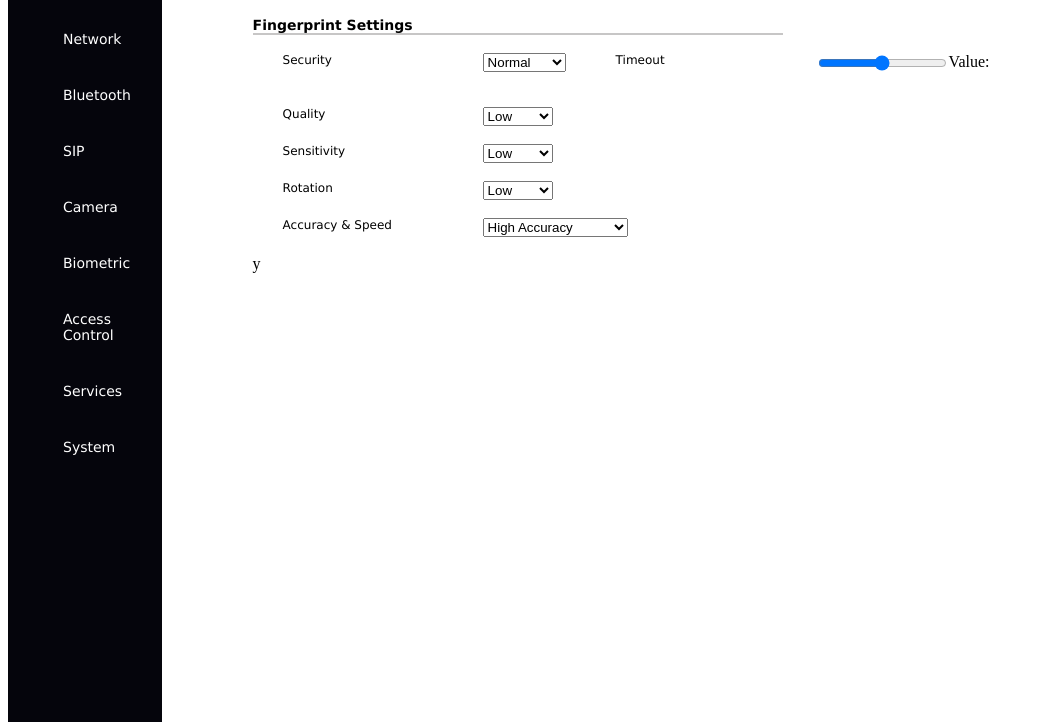
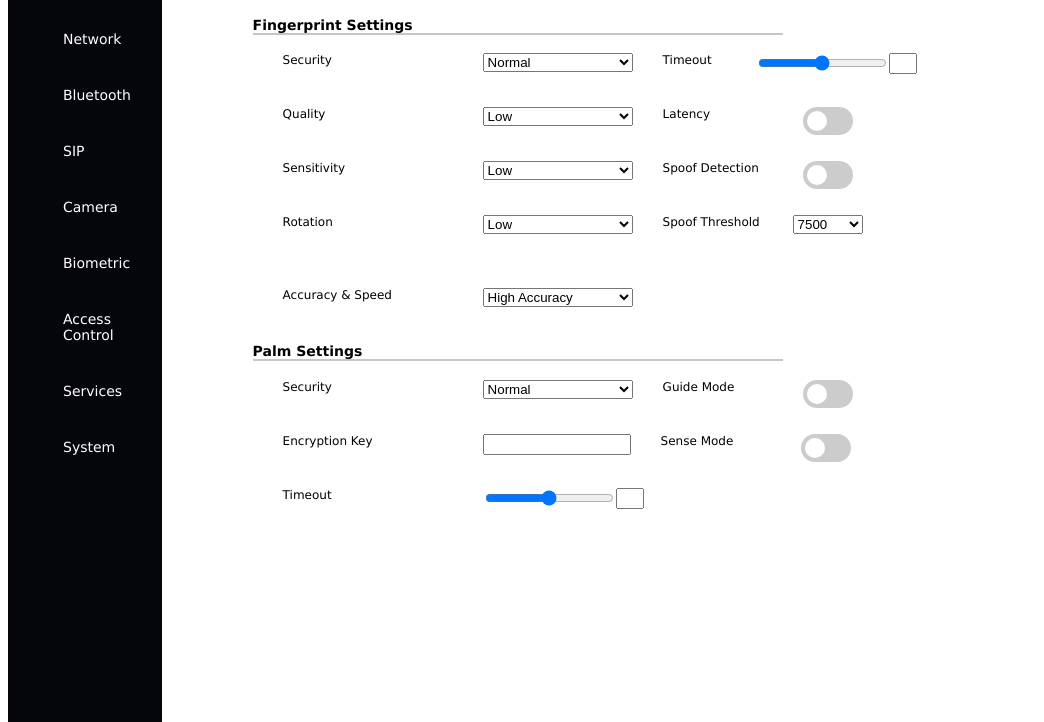
Before and after one commit to cnara018/FR-Intercom-, a plain HTML site: page Biometric.html in a window 1280 px wide. Shown: the part 78-800 px from the top of the page, without its empty margins (0-1044 px from the left). Drawn offline with Linux system fonts and the light colour scheme.

Commit message:
Finished Biometric page

```diff
--- a/Biometric.html
+++ b/Biometric.html
@@ -30,7 +30,7 @@
     <h2>Biometric</h2>
     <h4>Fingerprint Settings</h4>
 
-    <div id = "leftbio1">
+    <div id="leftbio1">
       <label for="Security" id=Security>Security</label>
       <select name="Security" id="Security">
         <option value="opt1">Normal</option>
@@ -38,15 +38,17 @@
         <option value="opt3">Maximum</option>
       </select>
 
-
-        <label for="timeout" id = "timeoutlbl">Timeout</label>
+    </div>
+    <div id='timeout'>
+      <label for="timeout" id="timeoutlbl">Timeout</label>
       <div class="slidecontainer">
-                <input type="range" min="0" max="100" value="50">
-               Value: <span id="demo"></span>
+        <input id="timeout" type="range" min="0" max="100" value="50">
+        <input type="text" id="framerate" name="framerate">&nbsp;
+        <span id="demo"></span>
       </div>
 
-      <br>      <br>
-
+      <br> <br>
+    </div>
 
     <label for="Quality" id=Quality>Quality</label>
     <select name="Quality" id="Quality">
@@ -55,7 +57,17 @@
       <option value="opt3">High</option>
     </select>
 
-      <br>      <br>
+    <div id="latency">
+
+      <label for="regularconnection">Latency</label>
+      <label  id = "latencyswitch"class="switch">
+        <input type="checkbox">
+        <span class="slider round"></span>
+
+
+    </div>
+
+    <br> <br> <br>
 
 
     <label for="Sensitivity" id=Sensitivity>Sensitivity</label>
@@ -65,7 +77,15 @@
       <option value="opt3">High</option>
     </select>
 
-      <br>      <br>
+    <div id="spoof">
+
+      <label for="regularconnection">Spoof Detection</label>
+      <label id = "spoofswitch"class="switch">
+        <input type="checkbox">
+        <span class="slider round"></span>
+    </div>
+
+    <br> <br> <br>
 
 
     <label for="Rotation" id=Rotation>Rotation</label>
@@ -74,7 +94,18 @@
       <option value="opt2">Medium</option>
       <option value="opt3">High</option>
     </select>
-      <br>      <br>
+
+    <div id="spoofthreshold">
+      <label for="spoofthreshold" id=spoofthreshold>Spoof Threshold</label>
+      <select name="spoofthreshold" id="spoofthreshold">
+        <option value="opt1">7500</option>
+        <option value="opt2">Medium</option>
+        <option value="opt3">High</option>
+      </select>
+
+    </div>
+
+    <br> <br> <br>
 
 
 
@@ -85,12 +116,50 @@
       <option value="opt3">High Speed</option>
     </select>
 
-      <br>      <br>
+    <br> <br>
 
+    <h4>Palm Settings</h4>
+
+    <label for="Security" id=Security>Security</label>
+    <select name="Security" id="Security">
+      <option value="opt1">Normal</option>
+      <option value="opt2">Enhanced</option>
+      <option value="opt3">Maximum</option>
+    </select>
+
+    <div id="guide">
+
+      <label for="guidemode">Guide Mode</label>
+      <label id = "guideswitch" class="switch">
+        <input type="checkbox">
+        <span class="slider round"></span>
     </div>
 
-    <div id = "rightbio1">
-y
+    <br> <br> <br>
+
+
+    <label for="devName">Encryption Key</label>
+    <input type="text" id="Encryption" name="devName">
+
+    <div id="sense">
+
+      <label for="sensemode">Sense Mode</label>
+      <label id = "senseswitch"class="switch">
+        <input type="checkbox">
+        <span class="slider round"></span>
+    </div>
+
+    <br> <br> <br>
+
+    <div id='timeoutpalm'>
+      <label for="timeout" id="timeoutpalmlbl">Timeout</label>
+      <div class="slidecontainer">
+        <input id="timeoutpalm" type="range" min="0" max="100" value="50">
+        <input type="text" id="framerate" name="framerate">&nbsp;
+        <span id="demo"></span>
+      </div>
+
+      <br> <br>
   </div>
 
 
--- a/CSS/style.css
+++ b/CSS/style.css
@@ -89,21 +89,36 @@ input {
 
 
 }
+input#Encryption
+{
+  width: 140px;
+}
 
+label#timeoutlbl
+{
+  margin-right: -50px;
+}
+
+input#timeout
+{
+  margin-left: -55px;
+
+}
 #r
 {
   float: left;
 }
-select#Security
+select#Security,select#Quality,select#Sensitivity,select#Rotation,select#Accuracyspeed
 {
   float: left;
+  width: 150px;
+}
+select#spoofthreshold
+{
+  margin-left: -70px;
 
 }
 
-label#timeoutlbl
-{
-  padding-left: 50px;
-}
 #cameraselection>#imglabel
 {
   margin-left: 20px;
@@ -123,8 +138,9 @@ input#framerate
   width: 20px;
 }
 
-label#intern
+label#latencyswitch.switch,label#spoofswitch.switch,label#senseswitch.switch,label#latencyswitch.switch,label#guideswitch.switch
 {
+margin-left: -60px;
 
 }
 
```
Lines whose indentation alone changed are shown as unchanged.
